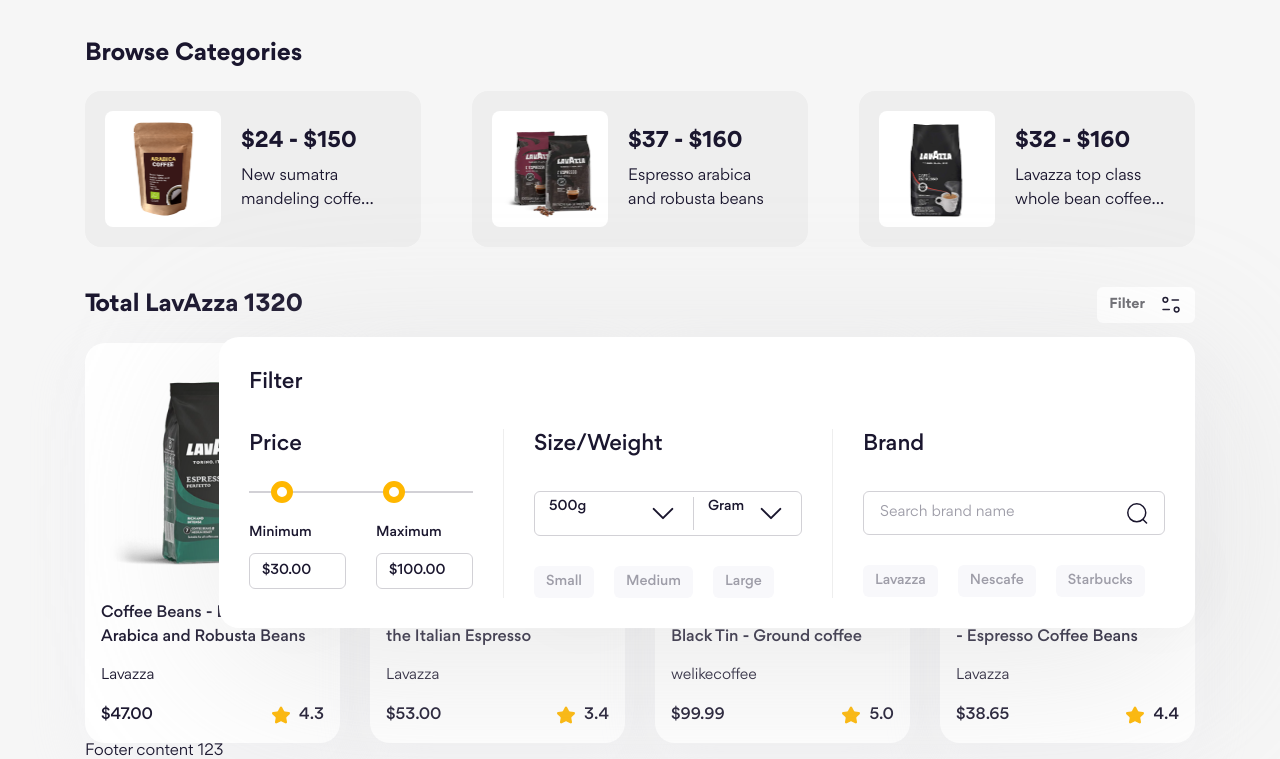
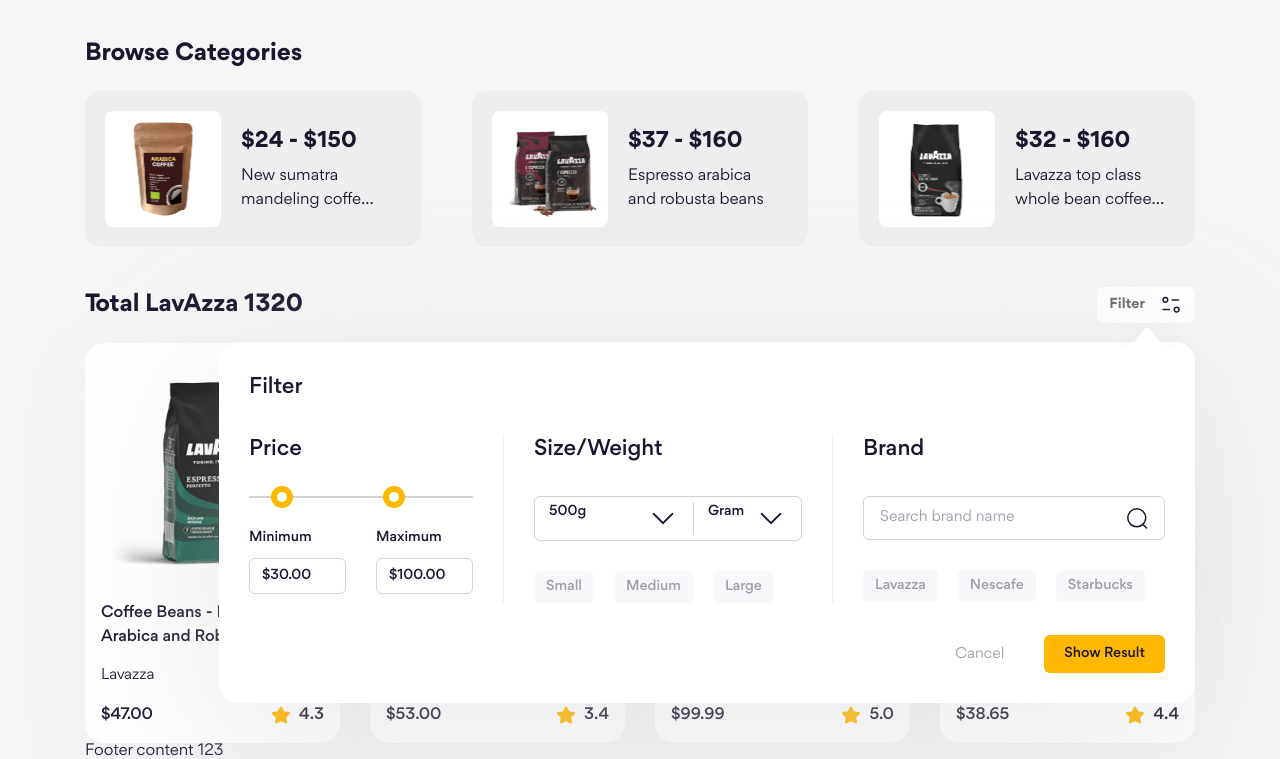
Before and after one commit to thaile-shin/thai-project-08, a website: page index.html in a window 1280 px wide. Shown: the part 530-1289 px from the top of the page. Drawn offline with Linux system fonts and the light colour scheme.

Commit message:
Làm form filter sản phẩm #4

```diff
--- a/index.html
+++ b/index.html
@@ -103,6 +103,7 @@
                         </button>
 
                         <div class="filter">
+                            <img src="./assets/icons/arrow-up.png" alt="" class="filter__arrow">
                             <h3 class="filter__heading">Filter</h3>
                             <form action="" class="filter__form">
                                 <div class="filter__row">
@@ -173,6 +174,10 @@
                                             </div>
                                         </div>
                                     </div>
+                                </div>
+                                <div class="filter__row filter__footer">
+                                    <button class="btn btn--text filter__cancel">Cancel</button>
+                                    <button class="btn btn--primary filter__submit">Show Result</button>
                                 </div>
                             </form>
                         </div>
--- a/scss/components/_buttons.scss
+++ b/scss/components/_buttons.scss
@@ -26,16 +26,64 @@
 
     box-shadow: 0px 20px 60px var(--like-btn-shadow);
 
-    &:not(&--liked) &__icon--liked{
+    &:not(&--liked) &__icon--liked {
         display: none;
     }
 
-    &--liked &__icon{
+    &--liked &__icon {
         display: none;
     }
 
     &__icon--liked {
         margin-top: 7px;
     }
+}
 
+// Buttons
+.btn {
+    height: 46px;
+    background: #f8f8fb;
+
+    font-size: 1.8rem;
+    font-weight: 500;
+
+    padding: 0 20px;
+    border-radius: 6px;
+
+    user-select: none;
+
+    + .btn {
+        margin-left: 20px;
+    }
+
+    &--text {
+        background: transparent;
+
+        color: #9E9DA8;
+
+        font-weight: 400;
+    }
+
+    &--primary {
+        background: #ffb700;
+    }
+
+    &--outline {
+        background: transparent;
+        border: 1px solid #D2D1D6;
+    }
+
+    &--rounded {
+        border-radius: 99px;
+    }
+
+    &[disabled],
+    &--disabled {
+        opacity: 0.5;
+        pointer-events: none;
+    }
+
+    &:hover {
+        opacity: 0.9;
+    }
 }
--- a/scss/components/_filter-form.scss
+++ b/scss/components/_filter-form.scss
@@ -6,13 +6,20 @@
 .filter {
     position: absolute;
     right: 0;
-    top: 50px;
+    top: 55px;
 
     padding: 30px;
     border-radius: 20px;
 
     background-color: var(--filter-form-bg);
     filter: drop-shadow(0px 40px 90px var(--filter-form-shadow));
+
+    &__arrow {
+        position: absolute;
+        top: -14px;
+        right: 18px;
+        height: 20.5px;
+    }
 
     &__heading {
         font-size: 2.2rem;
@@ -88,7 +95,7 @@
 
             &::placeholder {
                 font-weight: 400;
-                color: #9E9DA8;
+                color: #9e9da8;
             }
         }
 
@@ -177,4 +184,23 @@
         margin: 0 30px;
         background: #eee;
     }
+
+    &__footer {
+        display: flex;
+        justify-content: flex-end;
+        margin-top: 32px;
+    }
+
+    &__cancel,
+    &__submit {
+        height: 38px;
+    }
+
+    &__cancel {
+        font-size: 1.5rem;
+    }
+
+    &__submit {
+        font-size: 1.4rem;
+    }
 }
```
Also changed, not shown: assets/css/main.css, assets/icons/arrow-up.png (added), 1 other file.
